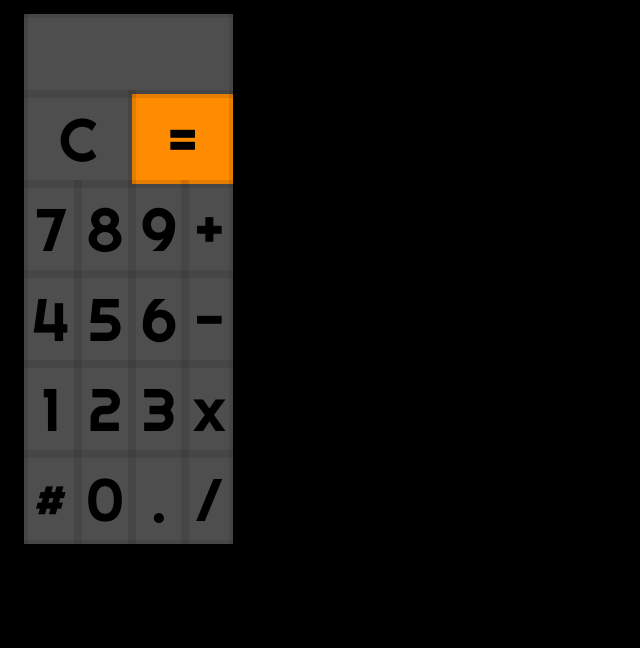
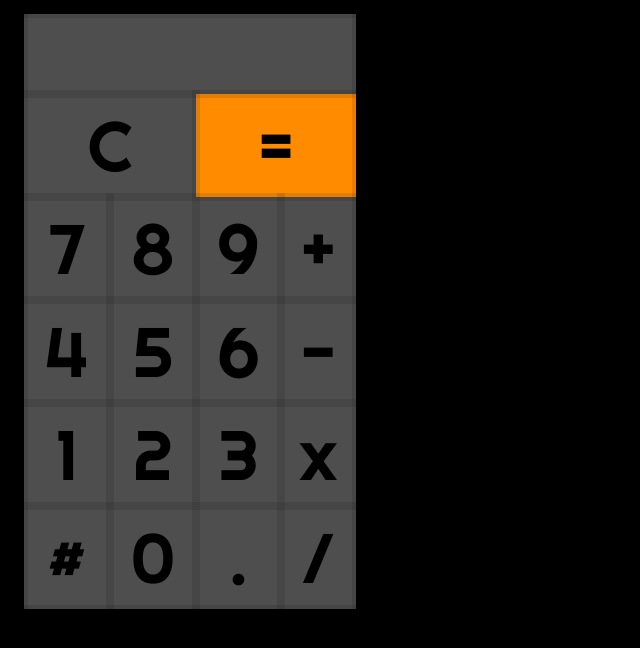
Before and after one commit to jvitor88/projeto_calculadora, a plain HTML site: page index.html in a window 1280 px wide. Shown: the whole page, without its empty margins (0-640 px from the left). Drawn offline with Linux system fonts and the light colour scheme.

Commit message:
Att_tamanho

```diff
--- a/style.css
+++ b/style.css
@@ -11,10 +11,11 @@
 table{
   border-collapse: collapse;
   font-family: 'Righteous', cursive;
-  font-size: 60px;
+  font-size: 70px;
   margin-left: 20px;
   margin-top: 10px;
   text-align: center;
+  width: 340px;
 }
 td{
   background-color: rgb(78, 78, 78);
```
